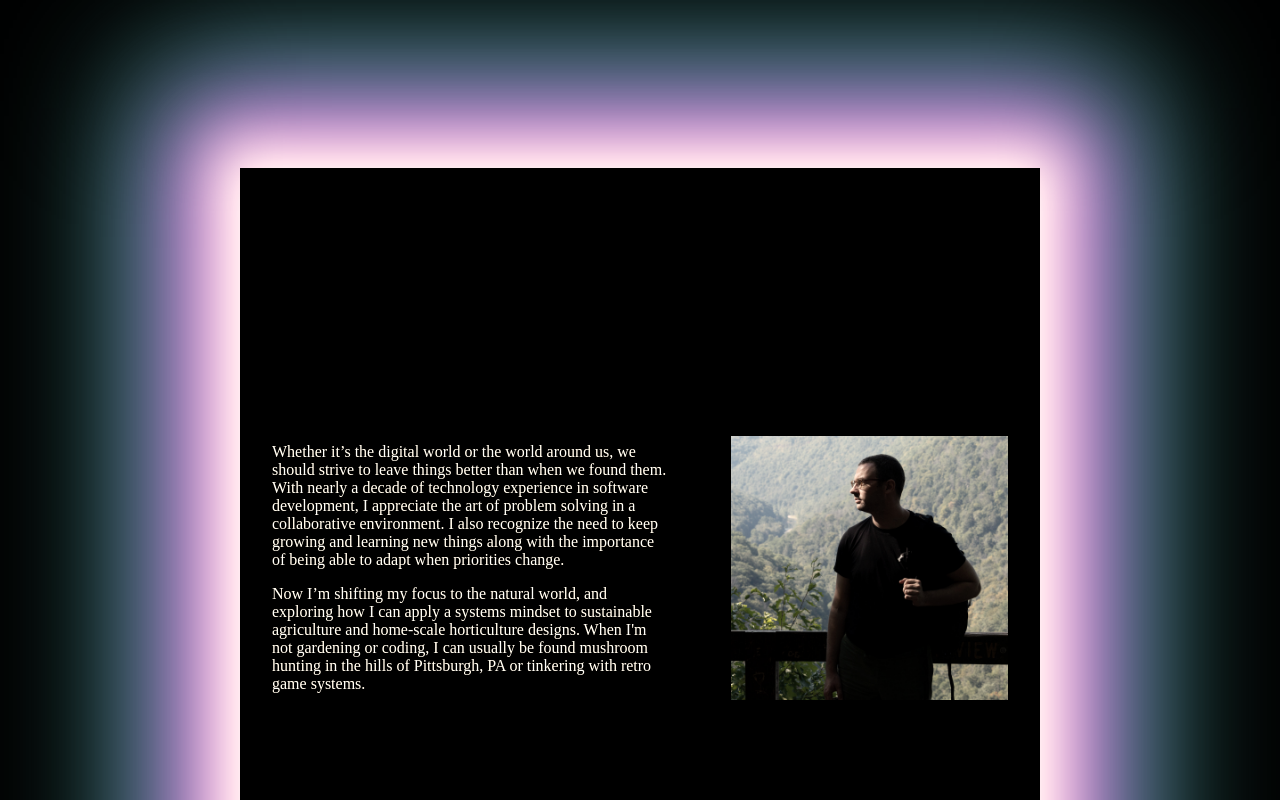
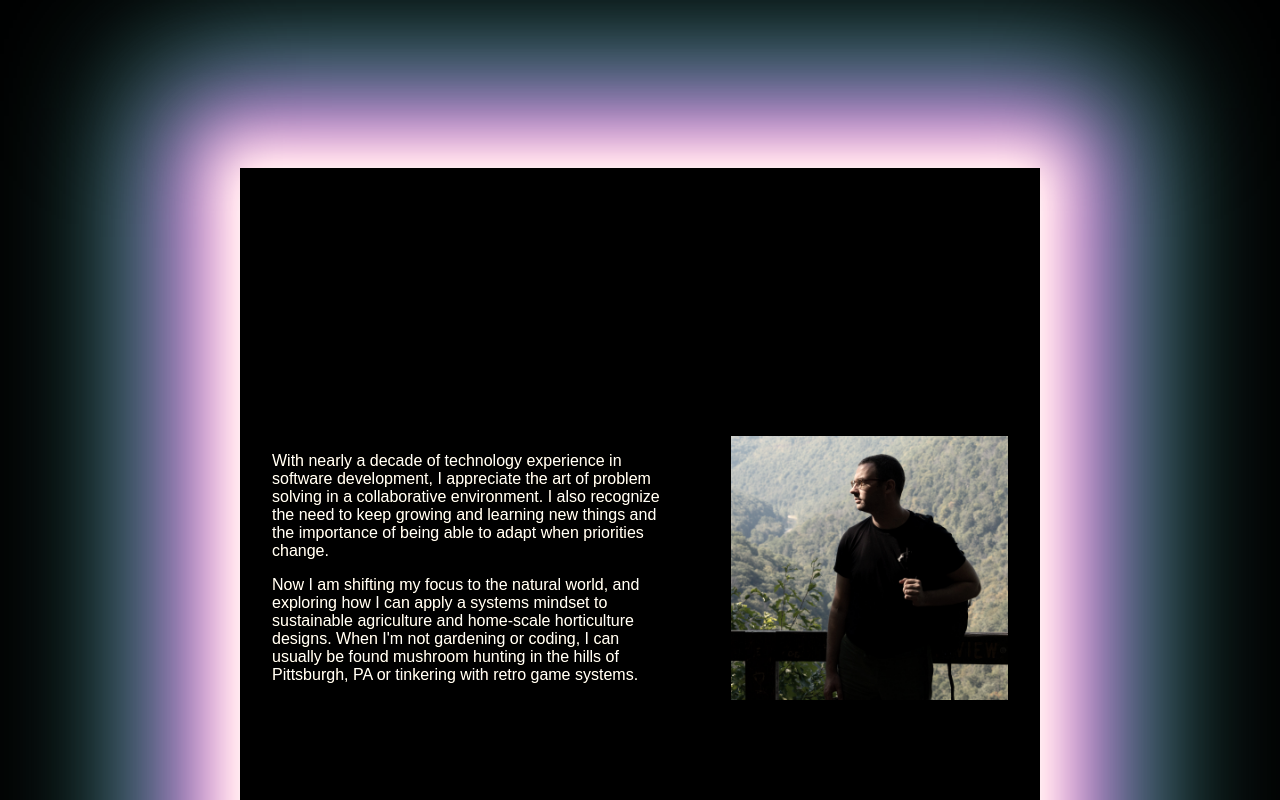
Before and after one commit to cobbettn/cobbettn.github.io, a React (Vite) app: page / in a window 1280 px wide. Both pictures are taken after a click on the element 340 px from the left and 268 px from the top of the page. Shown: the top 800 px of the page. Built offline with nearby package versions, Linux system fonts and the light colour scheme.

Commit message:
leaflet setup, css cleanup

```diff
--- a/index.html
+++ b/index.html
@@ -4,6 +4,12 @@
     <meta charset="UTF-8" />
     <meta name="viewport" content="width=device-width, initial-scale=1.0" />
     <link rel="icon" type="image/png" href="favicon.ico">
+    <link rel="stylesheet" href="https://unpkg.com/leaflet@1.9.4/dist/leaflet.css"
+    integrity="sha256-p4NxAoJBhIIN+hmNHrzRCf9tD/miZyoHS5obTRR9BMY="
+    crossorigin=""/>
+    <script src="https://unpkg.com/leaflet@1.9.4/dist/leaflet.js"
+    integrity="sha256-20nQCchB9co0qIjJZRGuk2/Z9VM+kNiyxNV1lvTlZBo="
+    crossorigin=""></script>
     <title>ncobbett.com</title>
   </head>
   <body>
--- a/src/components/views/bio/Bio.tsx
+++ b/src/components/views/bio/Bio.tsx
@@ -6,15 +6,13 @@ const Bio = () => {
     <div className='container channel-container'>
       <div>
         <p>
-          Whether it’s the digital world or the world around us, we
-          should strive to leave things better than when we found them. With
-          nearly a decade of technology experience in software development, I
+          With nearly a decade of technology experience in software development, I
           appreciate the art of problem solving in a collaborative environment.
           I also recognize the need to keep growing and learning new things
-          along with the importance of being able to adapt when priorities change.
+          and the importance of being able to adapt when priorities change.
         </p>
         <p>
-          Now I’m shifting my focus to the natural world, and exploring how I
+          Now I am shifting my focus to the natural world, and exploring how I
           can apply a systems mindset to sustainable agriculture and home-scale
           horticulture designs. When I'm not gardening or coding, I can
           usually be found mushroom hunting in the hills of Pittsburgh, PA or
--- a/src/components/views/mushroom/Mushroom.tsx
+++ b/src/components/views/mushroom/Mushroom.tsx
@@ -1,4 +1,5 @@
 import { ChangeEvent, useEffect, useState } from "react";
+import { MapContainer, TileLayer, Marker, Popup } from "react-leaflet";
 
 interface INatObservation {
   taxon: {
@@ -48,15 +49,26 @@ export default () => {
 
   return(
     <div className='container channel-container mushroom'>
-      <div>perennial edible mushrooms:</div>
+      perennial edible mushrooms:
       <select multiple value={species} onChange={e => changeSpecies(e)}>
         { speciesOptions.map((spec, i) => <option value={spec} key={i}>{spec}</option>) }
       </select>
 
-      <div>radius (km)</div>
+      radius (km)
       <select value={radius} onChange={e => changeRadius(e)}>
         { radiusOptions.map((spec, i) => <option value={spec} key={i}>{spec}</option>) }
       </select>
+      <MapContainer style={{width: "100%", height: "100%"}} center={[51.505, -0.09]} zoom={13} scrollWheelZoom={false}>
+        <TileLayer
+          attribution='&copy; <a href="https://www.openstreetmap.org/copyright">OpenStreetMap</a> contributors'
+          url="https://{s}.tile.openstreetmap.org/{z}/{x}/{y}.png"
+        />
+        <Marker position={[51.505, -0.09]}>
+          <Popup>
+            A pretty CSS3 popup. <br /> Easily customizable.
+          </Popup>
+        </Marker>
+      </MapContainer>
     </div>
   )
 }
--- a/src/index.css
+++ b/src/index.css
@@ -2,6 +2,7 @@ body {
   display: flex;
   color: white;
   background-color: black;
+  font-family: sans-serif;
 }
 
 #root {
@@ -18,23 +19,14 @@ body {
               0 0 140px 90px #0ff;
 }
 
-.channel-container {
-  display: flex;
-  justify-content: center;
-  align-items: center;
-}
 
-.channel-container p, img {
-  padding-left: 2rem;
-  padding-right: 2rem;
-}
 
-.channel-container img {
-  height: 33%;
-}
+
 
 .mushroom {
+  display: flex;
   flex-direction: column;
+  justify-content: center;
 }
 
 .grid-container {
@@ -48,9 +40,6 @@ body {
   align-items: center;
 }
 
-.tv-frame {
-  z-index: 1;
-}
 
 .tv-content, .tv-frame {
   position: absolute;
@@ -82,11 +71,24 @@ body {
 .channel-container {
   width: calc(100 * var(--size-unit));
   height: calc(100 * var(--size-unit));
+  display: flex;
+  justify-content: center;
+  align-items: center;
+}
+
+.channel-container p, img {
+  padding-left: 2rem;
+  padding-right: 2rem;
+}
+
+.channel-container img {
+  height: 33%;
 }
 
 .tv-frame {
   width: calc(25 * var(--size-unit));
   height: calc(25 * var(--size-unit));
+  z-index: 1;
 }
 
 .tv-content {
```
Also changed, not shown: package.json (+5 -2 lines), 1 other file (tests, documents, lock files or other folders).
